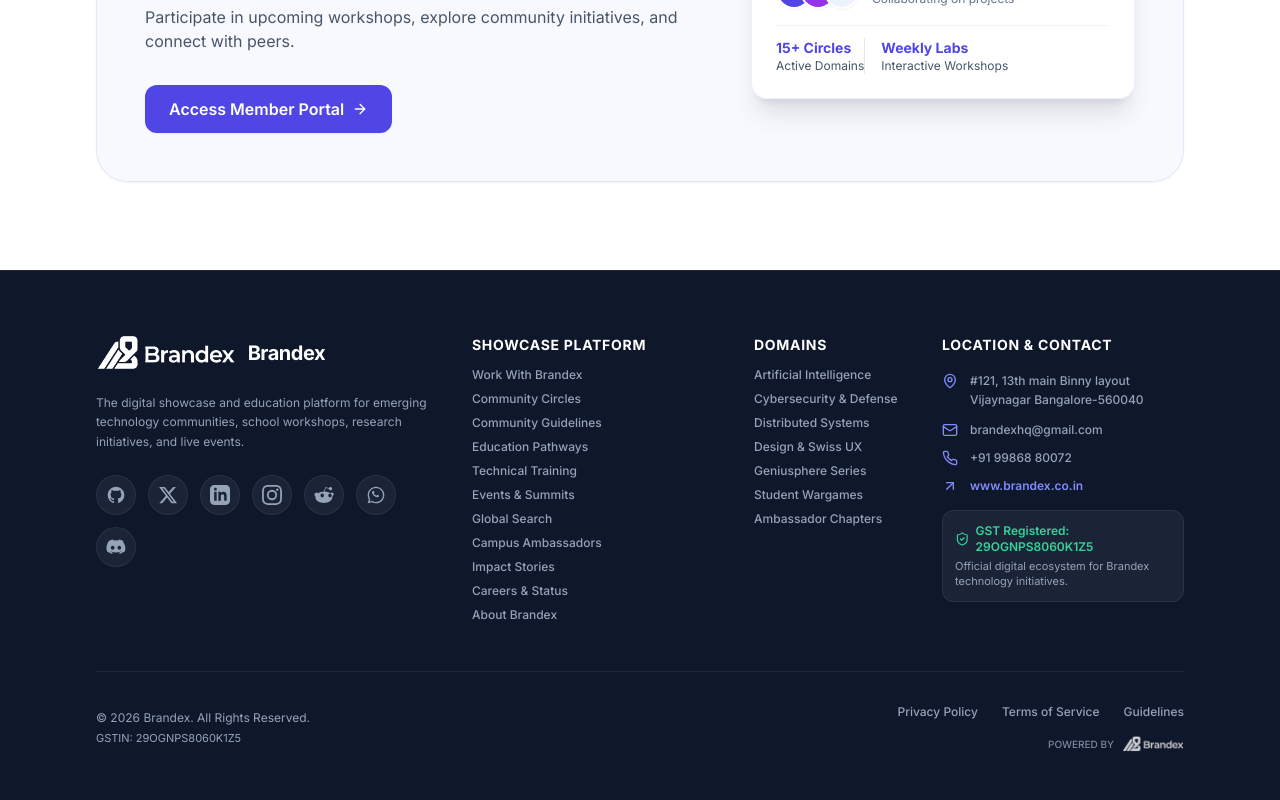
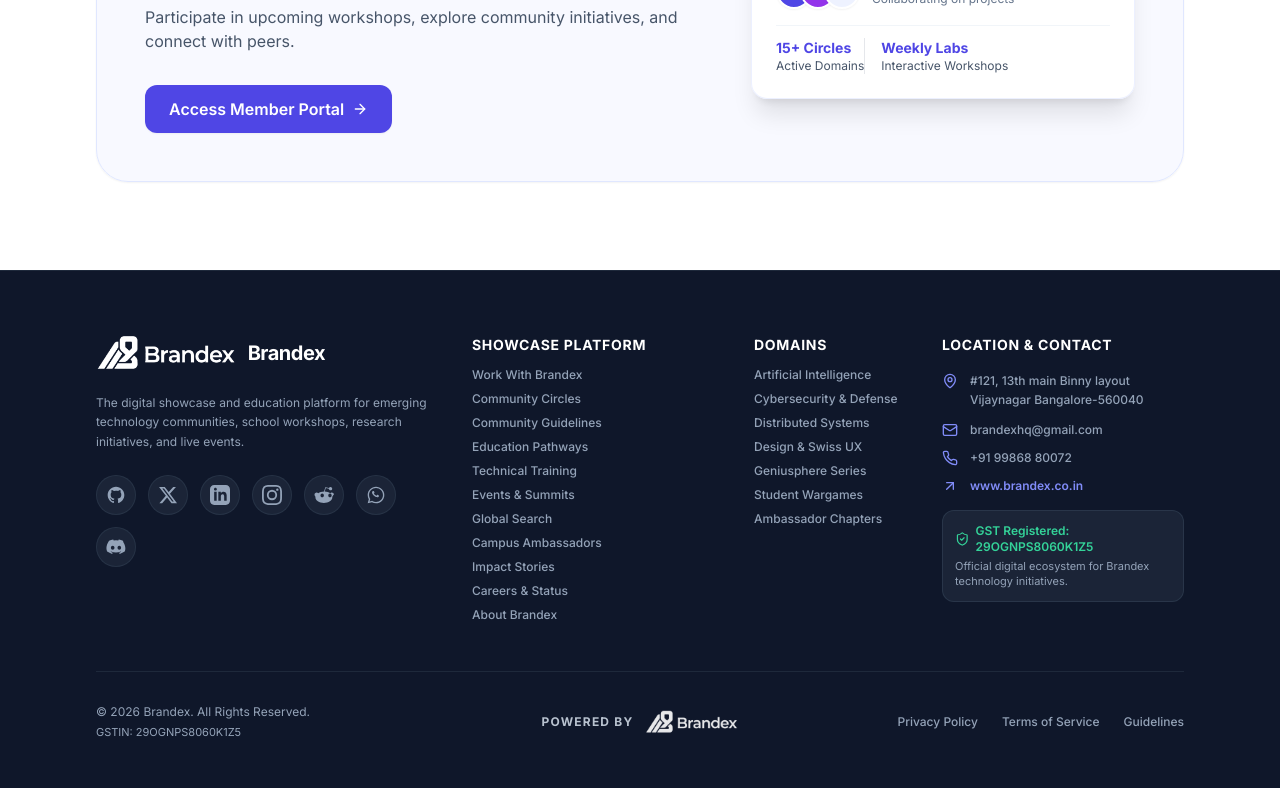
Before and after one commit to PavanKumar-HQ/Brandex-Community, a React (Vite) app: page /#/ in a window 1280 px wide. Shown: the part 4796-5596 px from the top of the page. Built offline with nearby package versions, Linux system fonts and the light colour scheme.

Commit message:
UI: center and enlarge the Powered By Brandex logo in footer

```diff
--- a/src/components/layout/Footer.tsx
+++ b/src/components/layout/Footer.tsx
@@ -186,27 +186,28 @@
         </div>
 
         {/* Bottom Bar */}
-        <div className="pt-8 border-t border-slate-800 flex flex-col sm:flex-row items-center justify-between text-xs text-slate-400 gap-4">
-          <div className="space-y-1 text-center sm:text-left">
+        <div className="pt-8 border-t border-slate-800 flex flex-col md:flex-row items-center justify-between text-xs text-slate-400 gap-6">
+          <div className="space-y-1 text-center md:text-left md:w-1/3">
             <div>© {currentYear} Brandex. All Rights Reserved.</div>
             <div className="text-slate-400 font-mono text-[11px]">GSTIN: 29OGNPS8060K1Z5</div>
           </div>
 
-          <div className="flex flex-col items-center sm:items-end gap-2">
-            <div className="flex items-center space-x-6 text-xs font-medium">
-              <NavLink to="/about" className="hover:text-white transition-colors">Privacy Policy</NavLink>
-              <NavLink to="/about" className="hover:text-white transition-colors">Terms of Service</NavLink>
-              <NavLink to="/community/guidelines" className="hover:text-white transition-colors">Guidelines</NavLink>
-            </div>
+          <div className="flex justify-center md:w-1/3">
             <a
               href="https://www.brandex.co.in/"
               target="_blank"
               rel="noopener noreferrer"
-              className="flex items-center gap-2 mt-2 opacity-80 hover:opacity-100 transition-opacity"
+              className="flex items-center gap-3 opacity-90 hover:opacity-100 transition-opacity"
             >
-              <span className="text-[10px] text-slate-400 font-medium">POWERED BY</span>
-              <img src="/brandex-logo.png" alt="Brandex Logo" className="h-4" />
+              <span className="text-xs text-slate-300 font-bold tracking-widest">POWERED BY</span>
+              <img src="/brandex-logo.png" alt="Brandex Logo" className="h-6" />
             </a>
+          </div>
+
+          <div className="flex items-center justify-center md:justify-end space-x-6 text-xs font-medium md:w-1/3">
+            <NavLink to="/about" className="hover:text-white transition-colors">Privacy Policy</NavLink>
+            <NavLink to="/about" className="hover:text-white transition-colors">Terms of Service</NavLink>
+            <NavLink to="/community/guidelines" className="hover:text-white transition-colors">Guidelines</NavLink>
           </div>
         </div>
 
```
Also changed, not shown: 4 other files (tests, documents, lock files or other folders).
